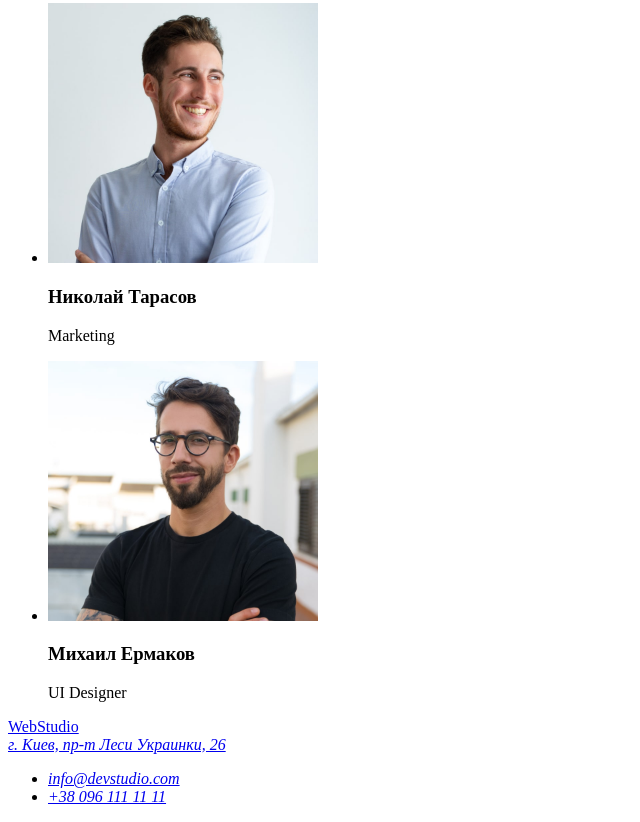
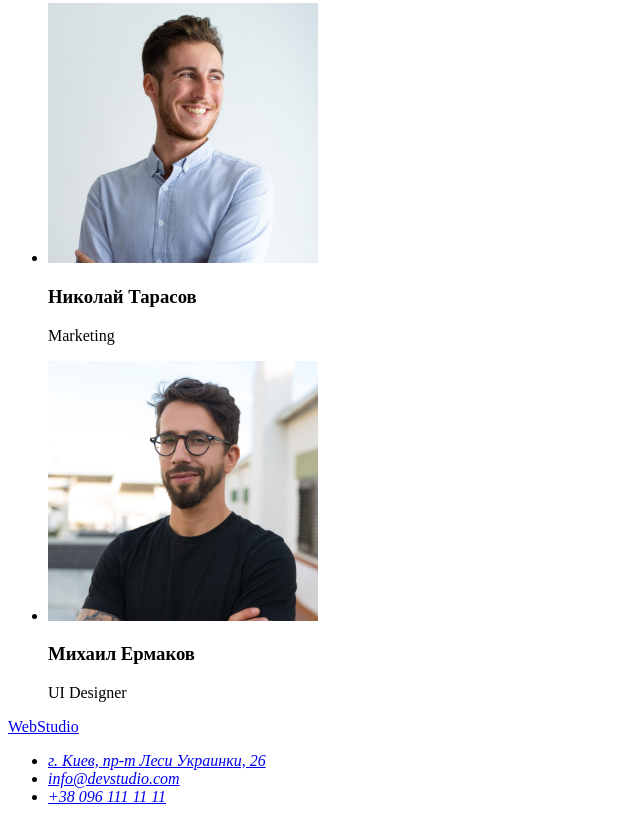
Before and after one commit to VoznyukDmitri/goit-markup-hw-01, a plain HTML site: page index.html in a window 1280 px wide. Shown: the part 2285-3107 px from the top of the page, without its empty margins (0-640 px from the left). Drawn offline with Linux system fonts and the light colour scheme.

Commit message:
Загортає фактичну адресу в <li>

```diff
--- a/index.html
+++ b/index.html
@@ -94,9 +94,13 @@
 <footer>
     <a href="/">WebStudio</a>
     <address>
-       <a href="https://goo.gl/maps/LvMUQMzCN4ZPqbAE7"
-       target="_blank" rel="noopener noreferrer">г. Киев, пр-т Леси Украинки, 26</a>
+
     <ul>
+        <li>
+            <a href="https://goo.gl/maps/LvMUQMzCN4ZPqbAE7" target="_blank" rel="noopener noreferrer">г. Киев, пр-т Леси Украинки,
+                26</a>
+        </li>
+
         <li>
             <a href="mailto:info@devstudio.com">info@devstudio.com</a>
         </li>
```
